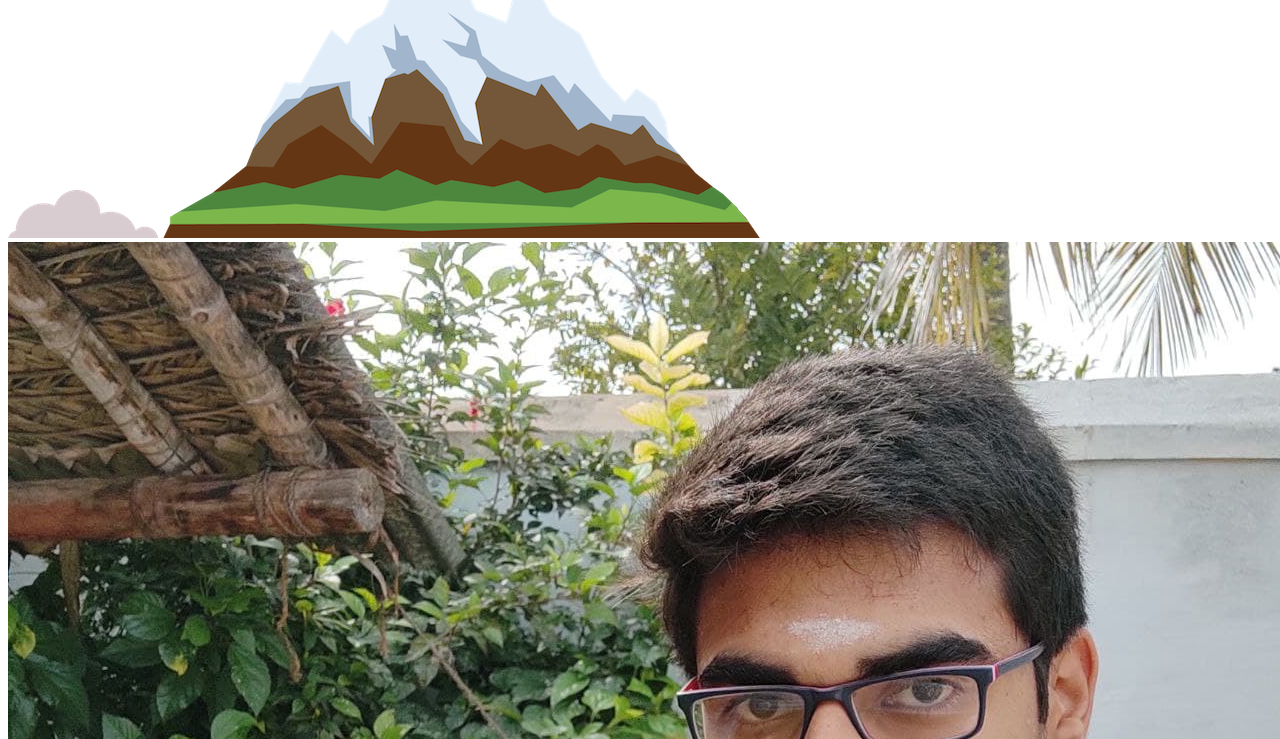
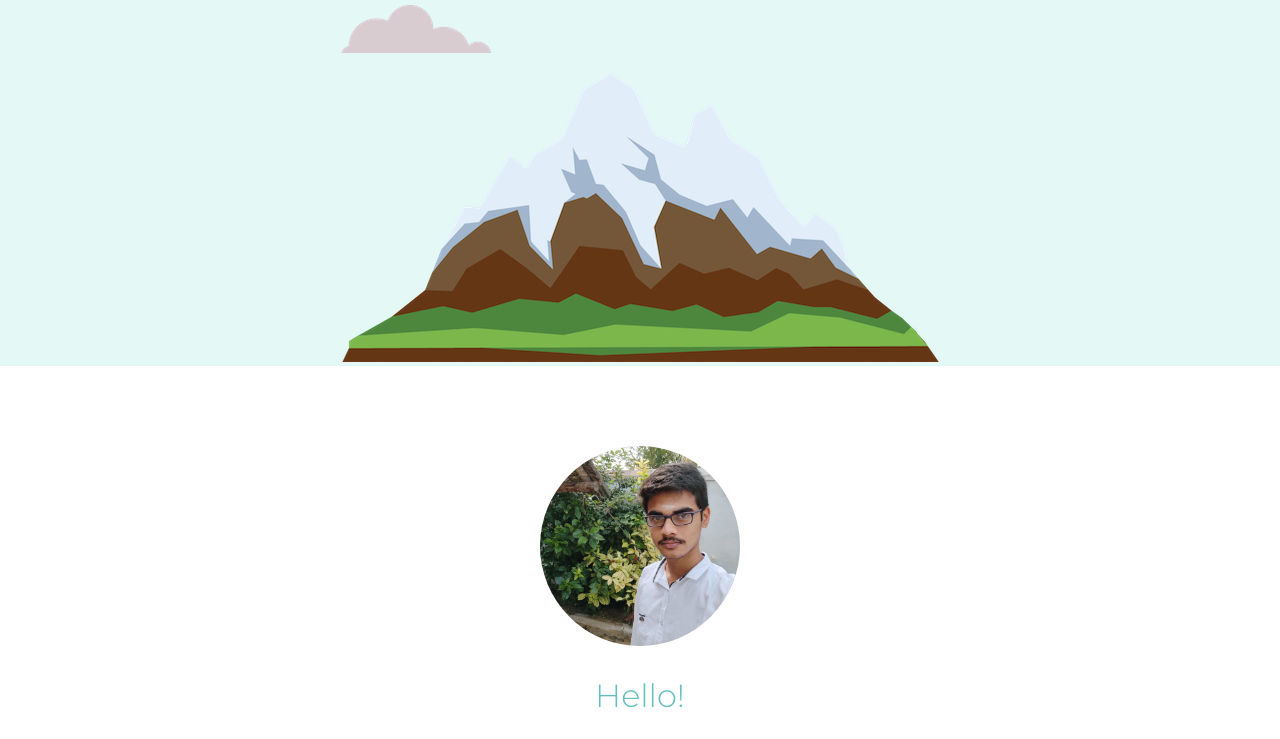
Before and after one commit to bavaviknesh5/didactic-lamp, a plain HTML site: page index.html in a window 1280 px wide. Shown: the part 306-1045 px from the top of the page. Drawn offline with Linux system fonts and the light colour scheme; the site is published under a folder, as on GitHub Pages, so addresses that start at the root find nothing.

Commit message:
CSS caps

```diff
--- a/index.html
+++ b/index.html
@@ -3,7 +3,7 @@
   <head>
     <meta charset="utf-8">
     <title>Bava Viknesh R M G</title>
-    <link rel="stylesheet" href="/css/style.css">
+    <link rel="stylesheet" href="CSS/style.css">
     <link rel="icon" href="icon.png">
     <link rel="preconnect" href="https://fonts.googleapis.com">
     <link rel="preconnect" href="https://fonts.gstatic.com" crossorigin>
```
